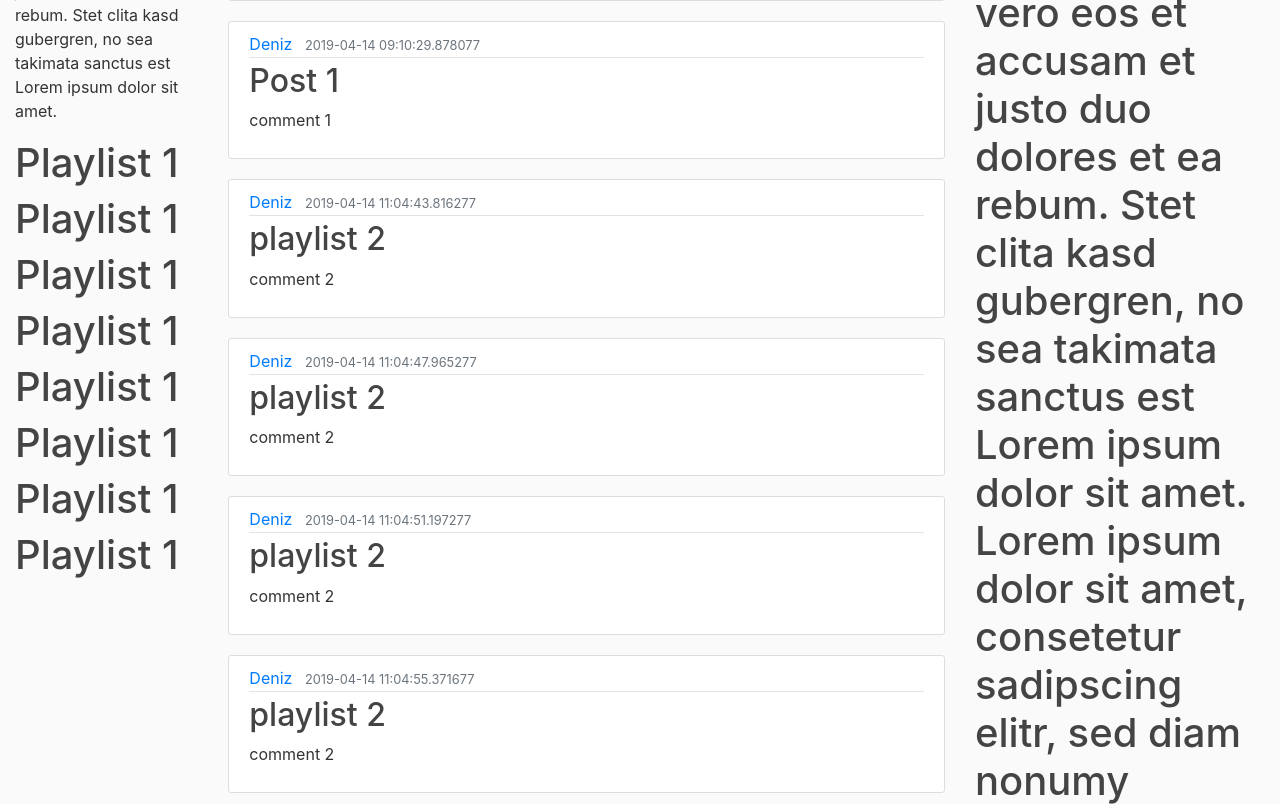
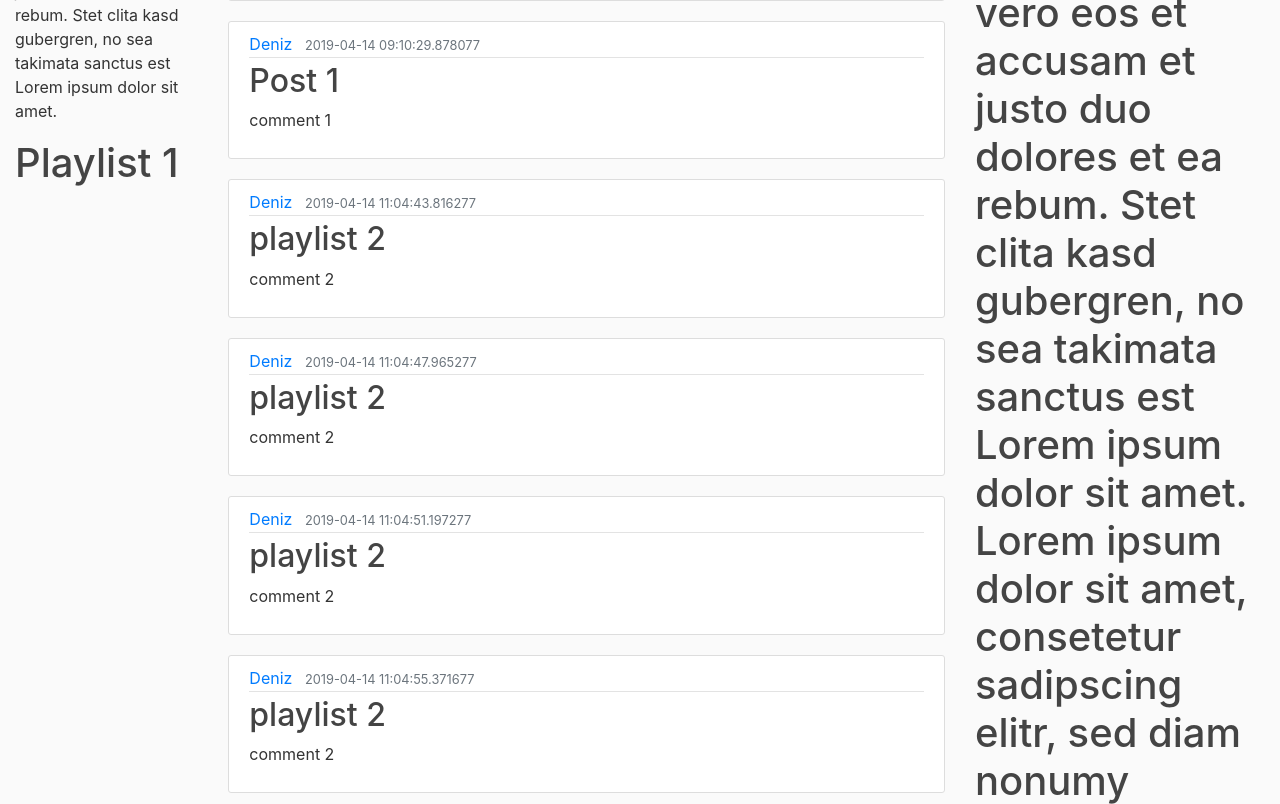
Before and after one commit to decaun/easy-python-study, a Flask app: page / in a window 1280 px wide. Shown: the part 1083-1887 px from the top of the page. Run offline with Flask 2, Linux system fonts and the light colour scheme; data comes from the database, SQL or seed files in the repository; some libraries are stand-ins or nearby versions.

Commit message:
fixed home

```diff
--- a/flask/proj_1/main/routes.py
+++ b/flask/proj_1/main/routes.py
@@ -1,4 +1,4 @@
-from main.models import User, Post
+from main.models import User, Post, Playlist
 from main.forms import PostForm
 from main import app,db
 from flask import render_template,jsonify,request,url_for
@@ -7,12 +7,13 @@ from flask import render_template,jsonify,request,url_for
 @app.route("/", methods=['GET', 'POST'])
 def home():
     posts = Post.query.all()
+    playlists = Playlist.query.all()
     form = PostForm()
     if form.validate_on_submit():
         post = Post(title=form.title.data, content=form.content.data, user_id=1, playlist_id=1 )
         db.session.add(post)
         db.session.commit()
-    return render_template('home.html',posts=posts,form=form, legend='New Post')
+    return render_template('home.html',posts=posts,form=form, playlists=playlists, legend='New Post')
 
 @app.route("/topic")
 def topic():
--- a/flask/proj_1/main/templates/home.html
+++ b/flask/proj_1/main/templates/home.html
@@ -1,7 +1,7 @@
 {% extends "layout.html" %}
 {% block home_block %}
-    {% for post in posts %}
-        <h1>{{ post.topic.title }}</h1>
+    {% for playlist in playlists %}
+        <h1>{{ playlist.title }}</h1>
     {% endfor %}
 {% endblock home_block %}
 {% block create_comment %}
```
